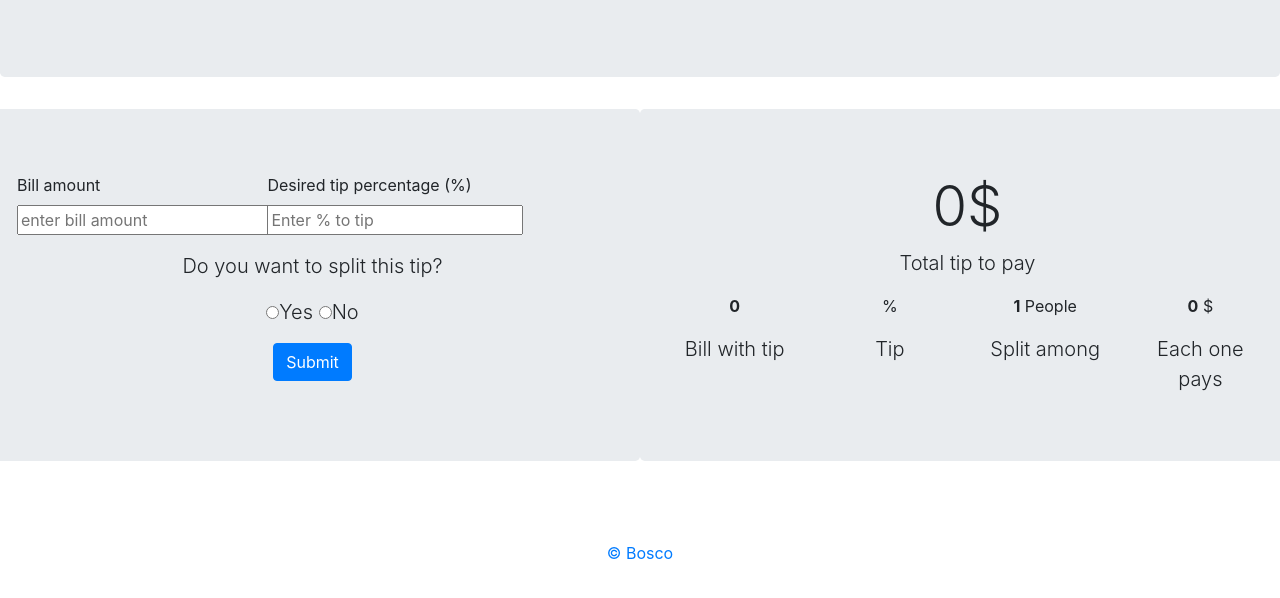
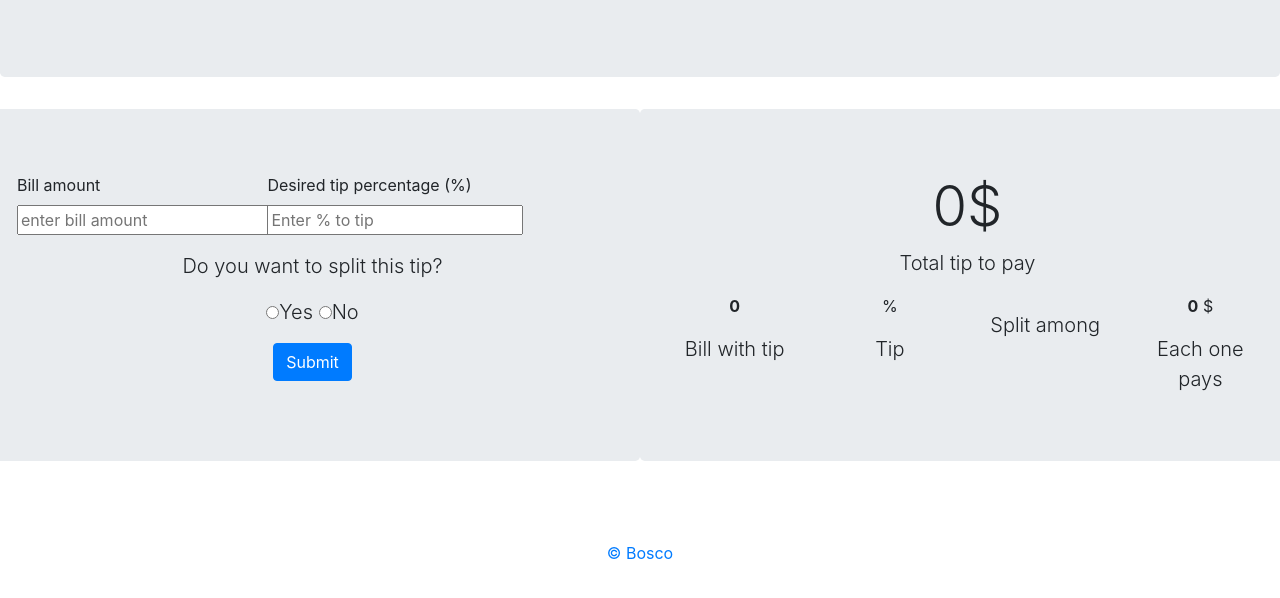
Before and after one commit to Nzibosco/masterTip, a website: page index.html in a window 1280 px wide. Shown: the part 172-770 px from the top of the page. Drawn offline with nearby package versions, Linux system fonts and the light colour scheme.

Commit message:
removed people text to avoid confusion

```diff
--- a/index.html
+++ b/index.html
@@ -79,7 +79,7 @@
                         <small class="lead">Tip</small>
                     </div>
                     <div class="value col-md-3" id="table-details">
-                        <p><strong id="table-final">1</strong> People</p>
+                        <p><strong id="table-final"></strong></p>
                         <small class="lead">Split among</small>
                     </div>
                     <div class="value col-md-3" id="share-details">
```
